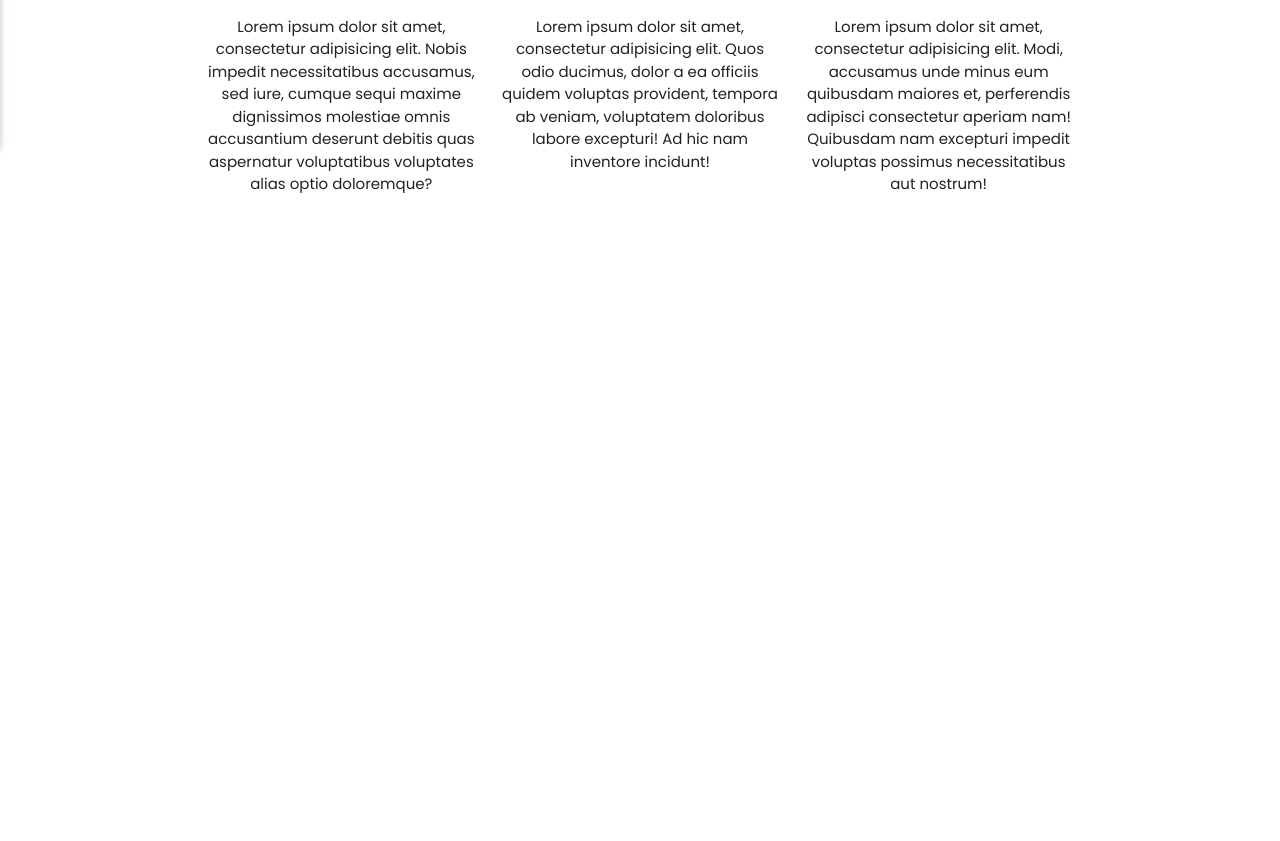
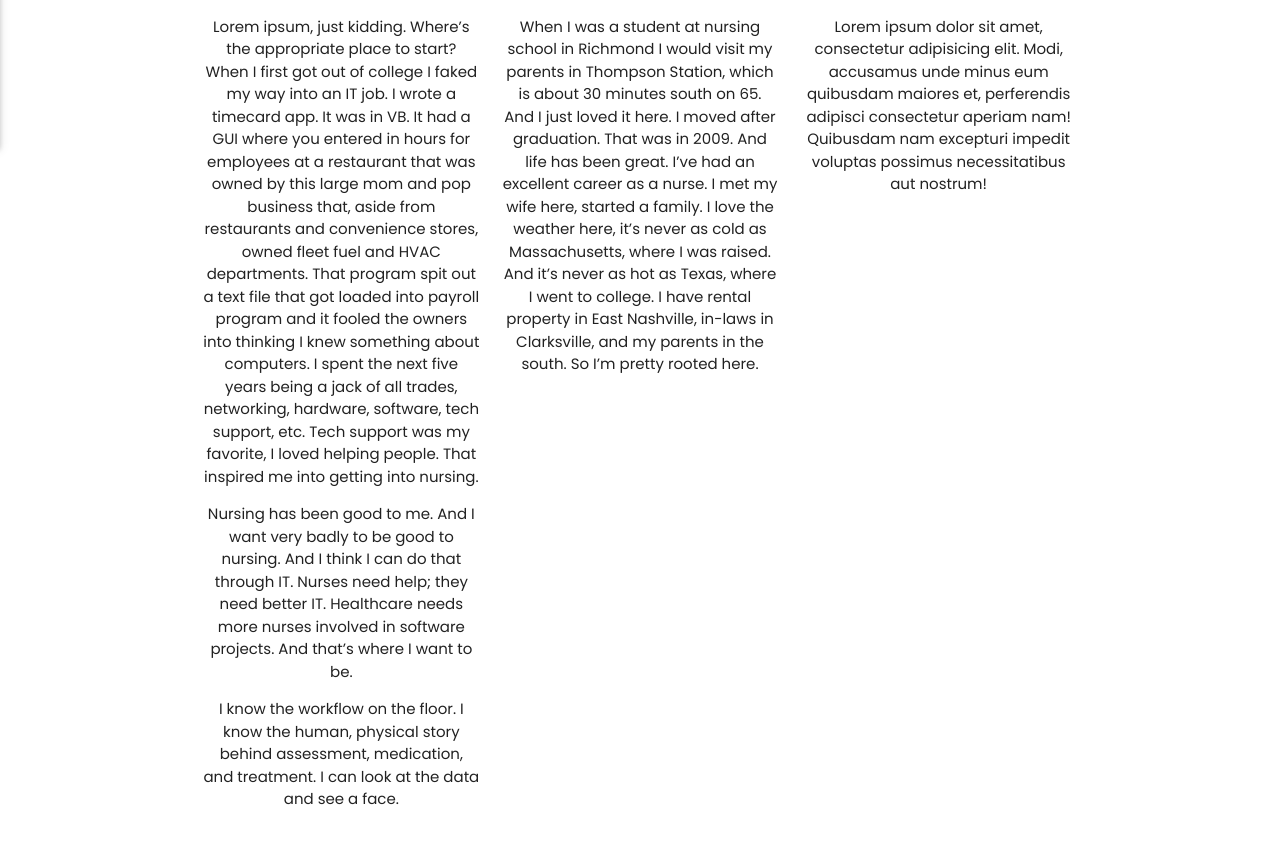
Before and after one commit to daveharmswebdev/angular-profile, a website: page docs/index.html at #/about in a window 1280 px wide. Shown: the part 712-1553 px from the top of the page. Before the commit the page ends 938 px from the top, so only its background shows below. Drawn offline with Linux system fonts and the light colour scheme.

Commit message:
added copy to about page

```diff
--- a/docs/views/about.html
+++ b/docs/views/about.html
@@ -4,15 +4,20 @@
 	<div class="row">
 		<article class="col s12 m6 l4">
 			<h2>Backstory</h2>
-				<p>Lorem ipsum dolor sit amet, consectetur adipisicing elit. Nobis impedit necessitatibus accusamus, sed iure, cumque sequi maxime dignissimos molestiae omnis accusantium deserunt debitis quas aspernatur voluptatibus voluptates alias optio doloremque?</p>
+			<p>Lorem ipsum, just kidding. Where’s the appropriate place to start? When I first got out of college I faked my way into an IT job. I wrote a timecard app. It was in VB. It had a GUI where you entered in hours for employees at a restaurant that was owned by this large mom and pop business that, aside from restaurants and convenience stores, owned fleet fuel and HVAC departments. That program spit out a text file that got loaded into payroll program and it fooled the owners into thinking I knew something about computers. I spent the next five years being a jack of all trades, networking, hardware, software, tech support, etc. Tech support was my favorite, I loved helping people. That inspired me into getting into nursing.
+			</p>
+			<p>Nursing has been good to me. And I want very badly to be good to nursing. And I think I can do that through IT. Nurses need help; they need better IT. Healthcare needs more nurses involved in software projects. And that’s where I want to be.
+			</p>
+			<p>I know the workflow on the floor. I know the human, physical story behind assessment, medication, and treatment. I can look at the data and see a face.
+			</p>
 		</article>
 		<article class="col s12 m6 l4">
 			<h2>Nashville</h2>
-				<p>Lorem ipsum dolor sit amet, consectetur adipisicing elit. Quos odio ducimus, dolor a ea officiis quidem voluptas provident, tempora ab veniam, voluptatem doloribus labore excepturi! Ad hic nam inventore incidunt!</p>
+			<p>When I was a student at nursing school in Richmond I would visit my parents in Thompson Station, which is about 30 minutes south on 65. And I just loved it here. I moved after graduation. That was in 2009. And life has been great. I’ve had an excellent career as a nurse. I met my wife here, started a family. I love the weather here, it’s never as cold as Massachusetts, where I was raised. And it’s never as hot as Texas, where I went to college. I have rental property in East Nashville, in-laws in Clarksville, and my parents in the south. So I’m pretty rooted here.</p>
 		</article>
 		<article class="col s12 m6 l4">
 			<h2>Coding</h2>
-				<p>Lorem ipsum dolor sit amet, consectetur adipisicing elit. Modi, accusamus unde minus eum quibusdam maiores et, perferendis adipisci consectetur aperiam nam! Quibusdam nam excepturi impedit voluptas possimus necessitatibus aut nostrum!</p>
+			<p>Lorem ipsum dolor sit amet, consectetur adipisicing elit. Modi, accusamus unde minus eum quibusdam maiores et, perferendis adipisci consectetur aperiam nam! Quibusdam nam excepturi impedit voluptas possimus necessitatibus aut nostrum!</p>
 		</article>
 	</div>
 </div>
```
